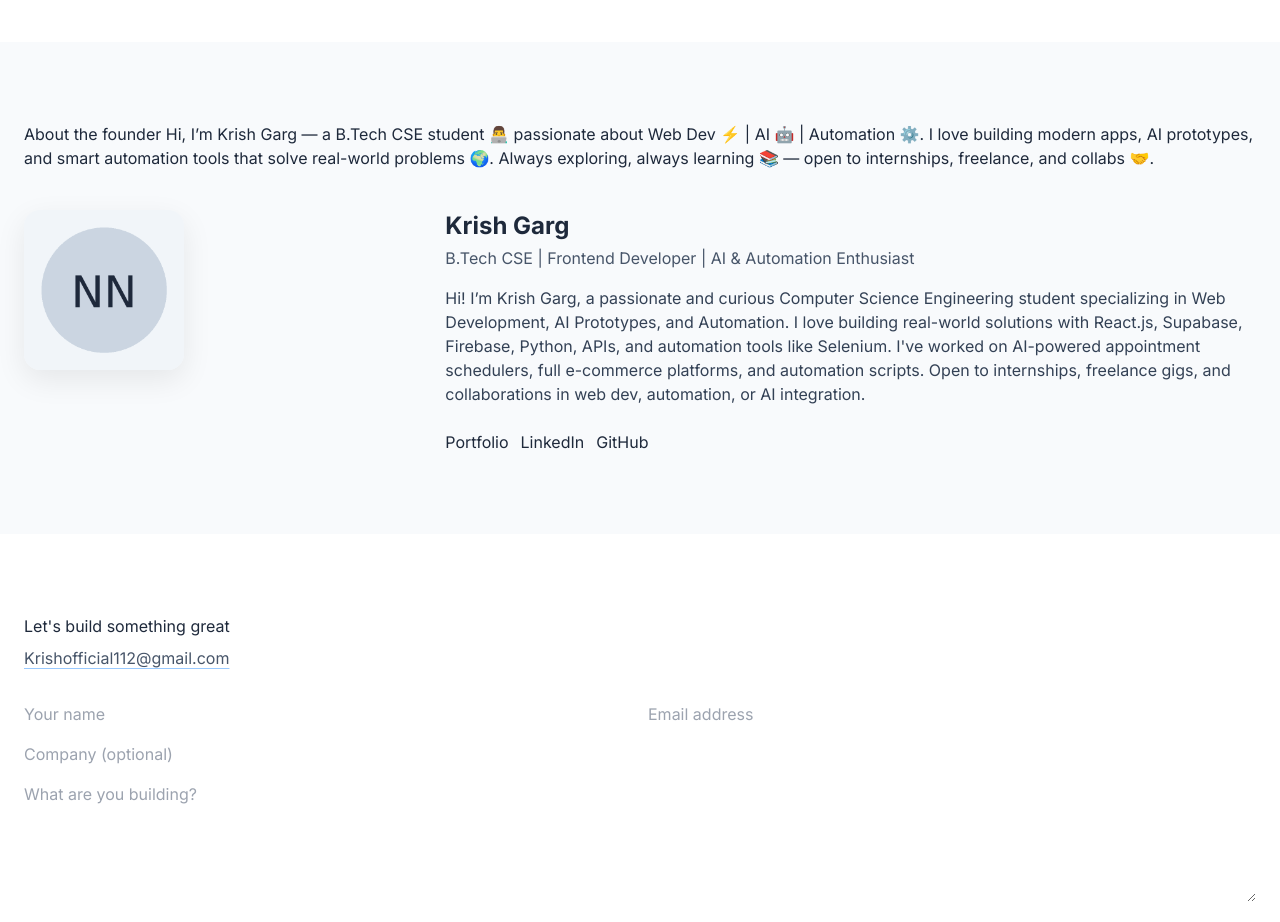
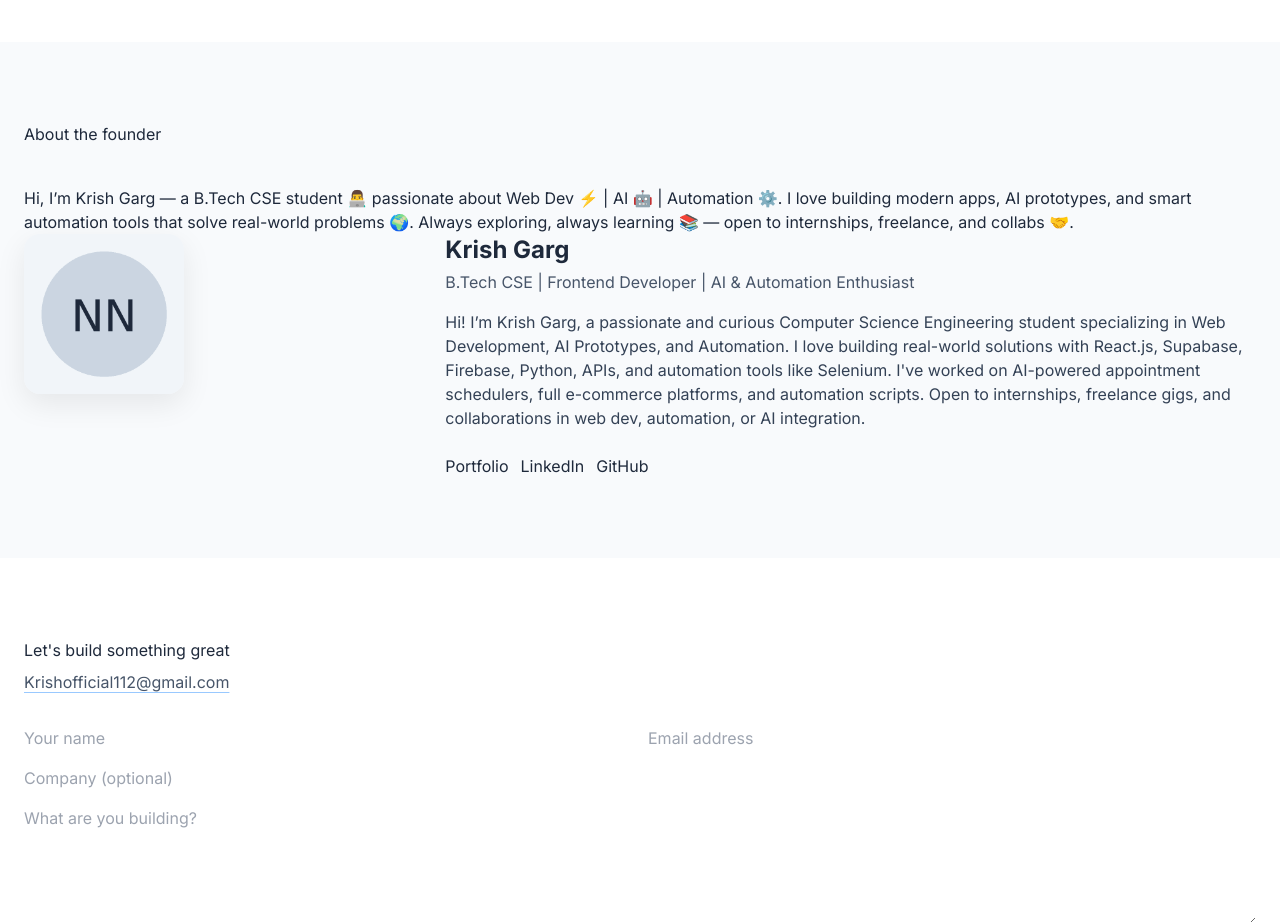
Before and after one commit to krishofficial112-dev/NovaNest, a plain HTML site: page index.html in a window 1280 px wide. Shown: the part 1720-2642 px from the top of the page. Drawn offline with nearby package versions, Linux system fonts and the light colour scheme; files that its build step writes are made by us from their sources; files whose address does not match are found by name.

Commit message:
Update index.html

```diff
--- a/index.html
+++ b/index.html
@@ -216,11 +216,11 @@
   <!-- ABOUT / PROFILE (auto-filled from data/profile.json) -->
   <section id="about" class="py-20 bg-slate-50">
     <div class="max-w-7xl mx-auto px-6">
-      <h2 class="section-title mb-10">About the founder
-  Hi, I’m Krish Garg — a B.Tech CSE student 👨‍💻 passionate about Web Dev ⚡ | AI 🤖 | Automation ⚙️.
+      <h2 class="section-title mb-10">About the founder</h2>
+ <h3> Hi, I’m Krish Garg — a B.Tech CSE student 👨‍💻 passionate about Web Dev ⚡ | AI 🤖 | Automation ⚙️.
 I love building modern apps, AI prototypes, and smart automation tools that solve real-world problems 🌍.
-Always exploring, always learning 📚 — open to internships, freelance, and collabs 🤝.
-      </h2>
+Always exploring, always learning 📚 — open to internships, freelance, and collabs 🤝.</h3>
+
       <div class="grid md:grid-cols-3 gap-8 items-start">
         <div class="md:col-span-1">
           <img id="profileAvatar" src="assets/profile-placeholder.png" alt="https://ibb.co/7xFkZrVg" class="w-40 h-40 object-cover rounded-2xl shadow-soft">
```
